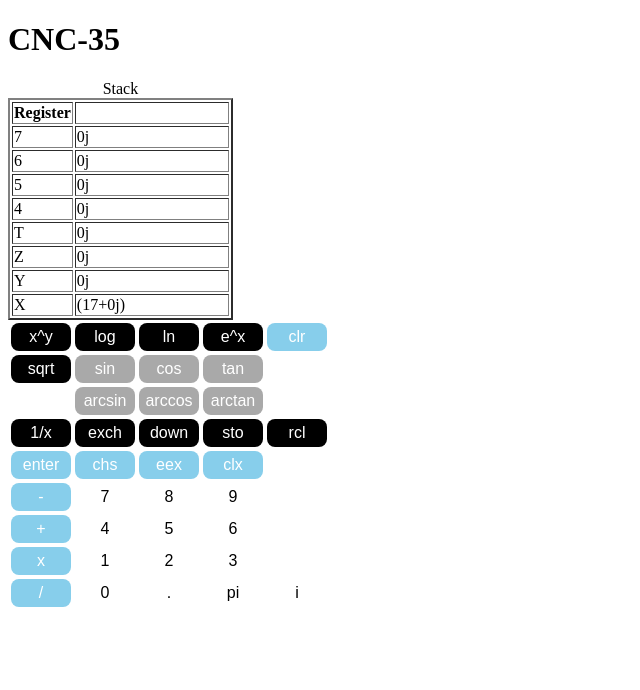
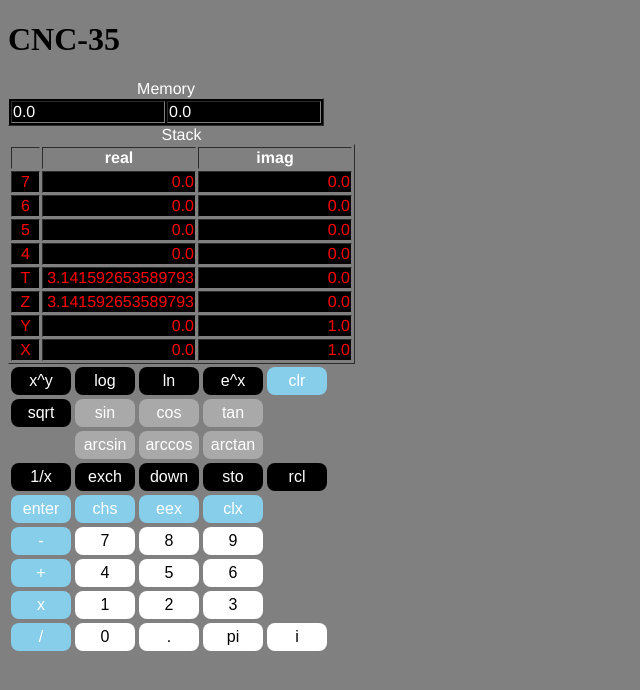
Before and after one commit to nygeek/cnc, a Flask app: page / in a window 1280 px wide. Shown: the top 690 px of the page, without its empty margins (0-640 px from the left). Run offline with Flask 3, Linux system fonts and the light colour scheme.

Commit message:
Clean up the look a lot.

```diff
--- a/static/keyboard.css
+++ b/static/keyboard.css
@@ -1,3 +1,7 @@
+body {
+    background: gray;
+}
+
 button {
     background-color: black;
     border: none;
@@ -9,6 +13,18 @@ button {
     font-size: 16px;
     border-radius: 8px;
     width: 60px;
+}
+
+.stack {
+    background-color: black;
+    color: red;
+    font-family: Helvetica;
+}
+
+.memory {
+    background-color: black;
+    color: white;
+    font-family: Helvetica;
 }
 
 button:hover {
--- a/templates/cnc-35.html
+++ b/templates/cnc-35.html
@@ -4,18 +4,30 @@
         <link rel="stylesheet" href="../static/keyboard.css" />
         <title>CNC-35</title>
     </head>
-    <body background-color: gray>
+    <body background-color="gray">
         <h1>CNC-35</h1>
-        <table border="2px" border-collapse: collapse>
-            <caption>Stack</caption>
-            <tr>
-                <th width="15">Register</th>
-                <th width="150">&nbsp;</th>
+        <table class=memory border="1px">
+            <caption>Memory</caption>
+            <tr><td width="150" text-align: right>
+                    {{ stack.storcl.real }}
+                </td>
+                <td width="150" text-align: right>
+                    {{ stack.storcl.imag }}
+                </td>
+            </tr>
+        </table>
+        <table border="1px">
+            <caption style="font-family:Helvetica;color:white">Stack</caption>
+            <tr style="font-family:Helvetica;color:white">
+                <th width="25">&nbsp;</th>
+                <th width="150">real</th>
+                <th width="150">imag</th>
             </tr>
             {% for index in range(stack.depth-1, -1, -1) %}
-            <tr>
-                <td text-align="center">{{ stack.labels[index] }}</td>
-                <td text-align="right">{{ stack.stack[index] }}</td>
+            <tr class="stack">
+                <td align="center">{{ stack.labels[index] }}</td>
+                <td align="right">{{ stack.stack[index].real }}</td>
+                <td align="right">{{ stack.stack[index].imag }}</td>
             </tr>
             {% endfor %}
         </table>
```
